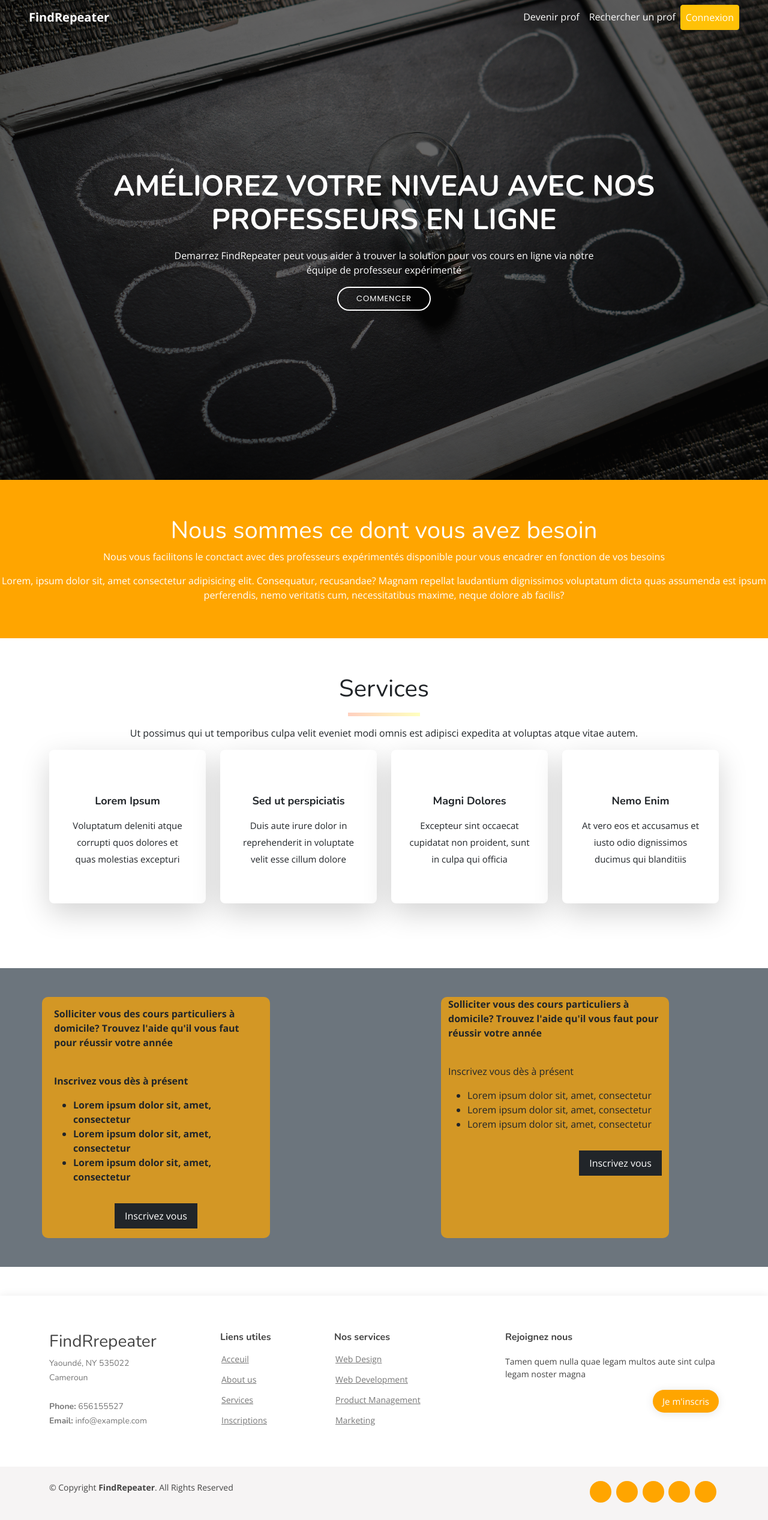
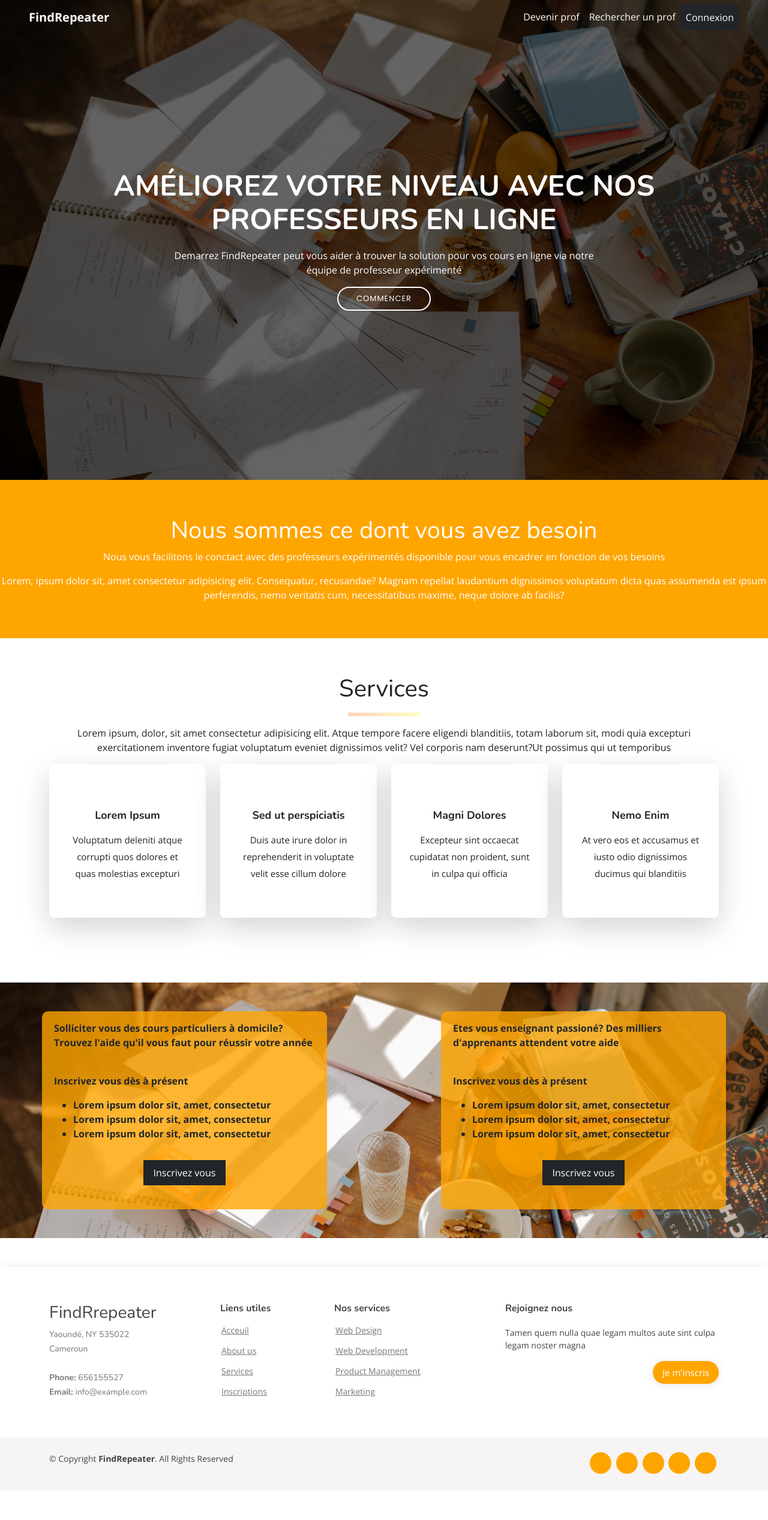
Before and after one commit to Tom-michel/FindRepeater, a Django app: page / in a window 1280 px wide. Shown: the whole page at 60% size. After the commit the page ends 2457 px from the top, so only its background shows below. Run offline with Django 4.2, Linux system fonts and the light colour scheme; some libraries are stand-ins or nearby versions.

Commit message:
stylisation de de la page home

```diff
--- a/src/core/static/core/css/style.css
+++ b/src/core/static/core/css/style.css
@@ -246,7 +246,7 @@ section {
 
 .inscription{
   border: 2px orange;
-  background-color: rgba(255, 165 ,0 , 0.7);
+  background-color: rgba(255, 165 ,0 , 0.8);
   border-radius: 10px;
 }
 
@@ -316,9 +316,6 @@ section {
   text-decoration: none;
   color: orange;
 }
-#footer .footer-newsletter {
-  font-size: 15px;
-}
 
 .inscris{
   font-size: 15px;
@@ -349,8 +346,3 @@ section {
   height: 36px;
   transition: 0.3s;
 }
-#footer .social-links a:hover {
-  background: orange;
-  color: #fff;
-  text-decoration: none;
-}
--- a/src/core/templates/core/base.html
+++ b/src/core/templates/core/base.html
@@ -16,15 +16,15 @@
 
      <!--  ============== Navbar Start ========================-->
 
-     <nav class="navbar navbar-expand-lg navbar-light fixed-top bg-white shadow py-2" id="myNavbar">
-        <a class="navbar-brand fw-bold mx-2" href="{% url 'index' %}">FindRepeater</a>
+     <nav class="navbar navbar-expand-lg navbar-light fixed-top bg-white shadow-sm py-2" id="myNavbar">
+        <a class="navbar-brand fw-bold mx-lg-5" href="{% url 'index' %}">FindRepeater</a>
         <div class="ms-auto"></div>
         <button class="navbar-toggler navbar-toggler-right" type="button" data-bs-toggle="collapse" data-bs-target="#navbarResponsive" aria-controls="navbarResponsive" aria-expanded="false" aria-label="Toggle navigation"><span class="navbar-toggler-icon"></span></button>
-        <div class="collapse navbar-collapse mx-2">
+        <div class="collapse navbar-collapse mx-lg-5">
             <ul class="navbar-nav ms-auto my-2 my-lg-0 ">
                 <li class="nav-item"><a class="nav-link" href=" {% url 'inscriptionprof' %} ">Devenir prof</a></li>
                 <li class="nav-item"><a class="nav-link" href="{% url 'connexionClient' %}">Rechercher un prof</a></li>
-                <li class="nav-item"><a class="nav-link" href="{% url 'connexionprof' %}">Connexion</a></li>
+                <li class="nav-item border border-warning bg-warning rounded-2"><a class="nav-link" href="{% url 'connexionprof' %}">Connexion</a></li>
             </ul>
         </div>
     </nav>
@@ -39,6 +39,74 @@
     {% endblock %}
 
     {% block footer %}
+
+    <footer id="footer">
+
+    <div class="footer-top">
+      <div class="container">
+        <div class="row">
+
+          <div class="col-lg-3 col-md-6 footer-contact">
+            <h3>FindRrepeater</h3>
+            <p>
+              Yaoundé, NY 535022<br>
+              Cameroun <br><br>
+              <strong>Phone:</strong> 656155527<br>
+              <strong>Email:</strong> info@example.com<br>
+            </p>
+          </div>
+
+          <div class="col-lg-2 col-md-6 footer-links">
+            <h4>Liens utiles</h4>
+            <ul>
+              <li><i class="bx bx-chevron-right"></i> <a href="#">Acceuil</a></li>
+              <li><i class="bx bx-chevron-right"></i> <a href="#">About us</a></li>
+              <li><i class="bx bx-chevron-right"></i> <a href="#">Services</a></li>
+              <li><i class="bx bx-chevron-right"></i> <a href="#">Inscriptions</a></li>
+            </ul>
+          </div>
+
+          <div class="col-lg-3 col-md-6 footer-links">
+            <h4>Nos services</h4>
+            <ul>
+              <li><i class="bx bx-chevron-right"></i> <a href="#">Web Design</a></li>
+              <li><i class="bx bx-chevron-right"></i> <a href="#">Web Development</a></li>
+              <li><i class="bx bx-chevron-right"></i> <a href="#">Product Management</a></li>
+              <li><i class="bx bx-chevron-right"></i> <a href="#">Marketing</a></li>
+
+            </ul>
+          </div>
+
+          <div class="col-lg-4 col-md-6">
+            <h4>Rejoignez nous</h4>
+            <p>Tamen quem nulla quae legam multos aute sint culpa legam noster magna</p>
+            <div class="d-flex justify-content-end">
+                <div class="inscris py-2 px-3"><a href="#inscription" class="text-decoration-none text-white">Je m'inscris</a></div>
+            </div>
+          </div>
+
+        </div>
+      </div>
+    </div>
+
+    <div class="container d-md-flex py-4">
+
+      <div class="me-md-auto text-center text-md-start">
+        <div class="copyright">
+          &copy; Copyright <strong><span>FindRepeater</span></strong>. All Rights Reserved
+        </div>
+      </div>
+      <div class="social-links text-center text-md-right pt-3 pt-md-0">
+        <a href="#" class="twitter"><i class="bx bxl-twitter"></i></a>
+        <a href="#" class="facebook"><i class="bx bxl-facebook"></i></a>
+        <a href="#" class="instagram"><i class="bx bxl-instagram"></i></a>
+        <a href="#" class="google-plus"><i class="bx bxl-skype"></i></a>
+        <a href="#" class="linkedin"><i class="bx bxl-linkedin"></i></a>
+      </div>
+    </div>
+  </footer><!-- End Footer -->
+
+  <a href="#" class="back-to-top d-flex align-items-center justify-content-center"><i class="bi bi-arrow-up-short"></i></a>
 
 
     {% endblock %}
--- a/src/core/templates/core/connexionprof.html
+++ b/src/core/templates/core/connexionprof.html
@@ -7,7 +7,7 @@
   <div class="py-lg-5">
     <div class="container">
    <div class="row">
-    <div class=" col-lg-6 offset-3 border border-light rounded bg-white shadow-lg">
+    <div class=" col-lg-6 offset-lg-3 border border-light rounded bg-white shadow-lg">
       <form action="#" method="post" class="px-lg-3">
        <div class="py-2">
          <h1 class="fw-fold text-center">Connexion</h1>
--- a/src/core/templates/core/index.html
+++ b/src/core/templates/core/index.html
@@ -17,14 +17,14 @@
         <ul class="navbar-nav ms-auto my-2 my-lg-0 ">
             <li class="nav-item"><a class="nav-link text-white" href=" {% url 'inscriptionprof' %} ">Devenir prof</a></li>
             <li class="nav-item"><a class="nav-link text-white" href="{% url 'connexionClient' %}">Rechercher un prof</a></li>
-            <div class="border border-warning bg-warning rounded-2">
+            <div class="border border-dark bg-dark rounded-2">
                 <li class="nav-item"><a class="nav-link text-white" href="{% url 'connexionprof' %}">Connexion</a></li>
             </div>
         </ul>
     </div>
 </nav>
 
-<section id="hero" class="img-fluid bg-secondary" style="background-image:url(static/core/img/acceuil.jpg); background-attachment: fixed; background-repeat:no-repeat; background-size: cover;">
+<section id="hero" class="img-fluid bg-secondary" style="background-image:url(static/core/img/home.jpg); background-attachment: fixed; background-repeat:no-repeat; background-size: cover;">
     <div class="hero-container">
       <h1 class="text-center">Améliorez votre niveau avec nos <br> <span>professeurs en ligne</span></h1>
       <h1 class="text-center"></h1>
@@ -48,7 +48,7 @@
       class="align-content-center mx-auto"
       style="width: 120px; height: 6px; background:linear-gradient(to right, orangered, yellow);"
       />
-          <p>Ut possimus qui ut temporibus culpa velit eveniet modi omnis est adipisci expedita at voluptas atque vitae autem.</p>
+          <p>Lorem ipsum, dolor, sit amet consectetur adipisicing elit. Atque tempore facere eligendi blanditiis, totam laborum sit, modi quia excepturi exercitationem inventore fugiat voluptatum eveniet dignissimos velit? Vel corporis nam deserunt?Ut possimus qui ut temporibus </p>
         </div>
 
         <div class="row">
@@ -89,12 +89,28 @@
       </div>
     </section>
     <!-- End Services Section -->
-  <section id="inscription" class="img-fluid bg-secondary my-5 py-5">
+  <section id="inscription" class="img-fluid my-5 py-5" style="background-image:url(static/core/img/home.jpg); background-attachment: fixed; background-repeat:no-repeat; background-size: cover; background-blend-mode: darken;">
       <div class="container">
           <div class="row">
-              <div class="col-lg-4 inscription text-align-center fw-bold">
+              <div class="col-lg-5 inscription text-align-center fw-bold">
                 <div class="pt-lg-3 px-lg-2">
                      <p class="fw-bold">Solliciter vous des cours particuliers à domicile? Trouvez l'aide qu'il vous faut pour réussir votre année</p> <br>
+                  <p>Inscrivez vous dès à présent</p>
+                  <ul class="">
+                      <li>Lorem ipsum dolor sit, amet, consectetur</li>
+                      <li>Lorem ipsum dolor sit, amet, consectetur</li>
+                      <li>Lorem ipsum dolor sit, amet, consectetur</li>
+                  </ul>
+                  <div class="inscrire d-flex justify-content-center">
+                    <button class="border border-dark bg-dark text-white my-3 py-2 px-3 "> <a class="text-decoration-none text-white" href="{% url 'inscriptionClient' %}">Inscrivez vous</a></button>
+                  </div>
+                </div><br>
+
+              </div>
+              <div class="col-lg-2 py-3"></div>
+              <div class="col-lg-5 inscription text-align-center fw-bold">
+                <div class="pt-lg-3 px-lg-2">
+                     <p class="fw-bold">Etes vous enseignant passioné? Des milliers d'apprenants attendent votre aide</p> <br>
                   <p>Inscrivez vous dès à présent</p>
                   <ul class="">
                       <li>Lorem ipsum dolor sit, amet, consectetur</li>
@@ -105,96 +121,11 @@
                     <button class="border border-dark bg-dark text-white my-3 py-2 px-3 "> <a class="text-decoration-none text-white" href="{% url 'inscriptionprof' %}">Inscrivez vous</a></button>
                   </div>
                 </div>
-
-              </div>
-              <div class="col-lg-3"></div> <br>
-              <div class="col-lg-4 inscription text-align-center fw-fold">
-                  <p class="fw-bold">Solliciter vous des cours particuliers à domicile? Trouvez l'aide qu'il vous faut pour réussir votre année</p> <br>
-                  <p>Inscrivez vous dès à présent</p>
-                  <ul>
-                      <li>Lorem ipsum dolor sit, amet, consectetur</li>
-                      <li>Lorem ipsum dolor sit, amet, consectetur</li>
-                      <li>Lorem ipsum dolor sit, amet, consectetur</li>
-                  </ul>
-                  <div class="d-flex justify-content-end">
-                      <button class="border border-dark bg-dark my-3 py-2 px-3"><a class="text-decoration-none text-white" href="{% url 'inscriptionprof' %}">Inscrivez vous</a></button>
-                  </div>
-              </div>
           </div>
       </div>
   </section>
-<footer id="footer">
 
-    <div class="footer-top">
-      <div class="container">
-        <div class="row">
-
-          <div class="col-lg-3 col-md-6 footer-contact">
-            <h3>FindRrepeater</h3>
-            <p>
-              Yaoundé, NY 535022<br>
-              Cameroun <br><br>
-              <strong>Phone:</strong> 656155527<br>
-              <strong>Email:</strong> info@example.com<br>
-            </p>
-          </div>
-
-          <div class="col-lg-2 col-md-6 footer-links">
-            <h4>Liens utiles</h4>
-            <ul>
-              <li><i class="bx bx-chevron-right"></i> <a href="#">Acceuil</a></li>
-              <li><i class="bx bx-chevron-right"></i> <a href="#">About us</a></li>
-              <li><i class="bx bx-chevron-right"></i> <a href="#">Services</a></li>
-              <li><i class="bx bx-chevron-right"></i> <a href="#">Inscriptions</a></li>
-            </ul>
-          </div>
-
-          <div class="col-lg-3 col-md-6 footer-links">
-            <h4>Nos services</h4>
-            <ul>
-              <li><i class="bx bx-chevron-right"></i> <a href="#">Web Design</a></li>
-              <li><i class="bx bx-chevron-right"></i> <a href="#">Web Development</a></li>
-              <li><i class="bx bx-chevron-right"></i> <a href="#">Product Management</a></li>
-              <li><i class="bx bx-chevron-right"></i> <a href="#">Marketing</a></li>
-
-            </ul>
-          </div>
-
-          <div class="col-lg-4 col-md-6">
-            <h4>Rejoignez nous</h4>
-            <p>Tamen quem nulla quae legam multos aute sint culpa legam noster magna</p>
-            <div class="d-flex justify-content-end">
-                <div class="inscris py-2 px-3"><a href="#inscription" class="text-decoration-none text-white">Je m'inscris</a></div>
-            </div>
-          </div>
-
-        </div>
-      </div>
-    </div>
-
-    <div class="container d-md-flex py-4">
-
-      <div class="me-md-auto text-center text-md-start">
-        <div class="copyright">
-          &copy; Copyright <strong><span>FindRepeater</span></strong>. All Rights Reserved
-        </div>
-      </div>
-      <div class="social-links text-center text-md-right pt-3 pt-md-0">
-        <a href="#" class="twitter"><i class="bx bxl-twitter"></i></a>
-        <a href="#" class="facebook"><i class="bx bxl-facebook"></i></a>
-        <a href="#" class="instagram"><i class="bx bxl-instagram"></i></a>
-        <a href="#" class="google-plus"><i class="bx bxl-skype"></i></a>
-        <a href="#" class="linkedin"><i class="bx bxl-linkedin"></i></a>
-      </div>
-    </div>
-  </footer><!-- End Footer -->
-
-  <a href="#" class="back-to-top d-flex align-items-center justify-content-center"><i class="bi bi-arrow-up-short"></i></a>
-
-
-{% endblock %}
-
- {% block jshome%}
+{% block jshome%}
 <script>
     const nav = document.querySelector('.mainmenu');
 
@@ -212,3 +143,7 @@
     </script>
 
      {% endblock %}
+
+
+
+{% endblock %}
```
Also changed, not shown: src/core/templates/core/connexionClient.html (+4 -4 lines), src/core/static/core/img/home.jpg (added).
